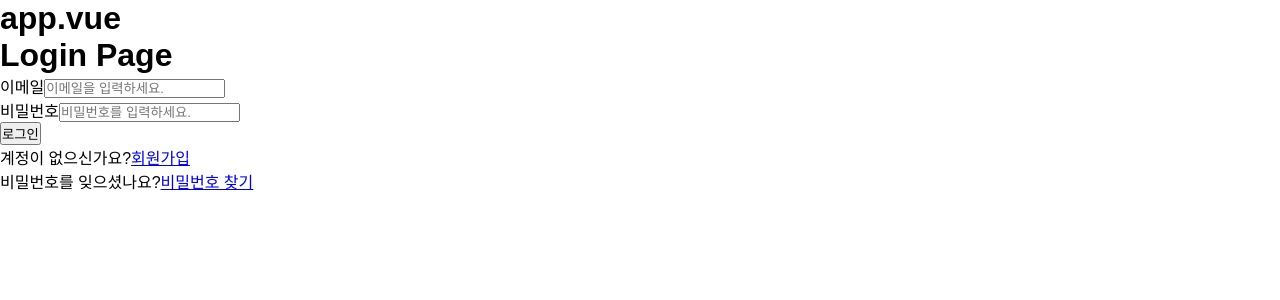
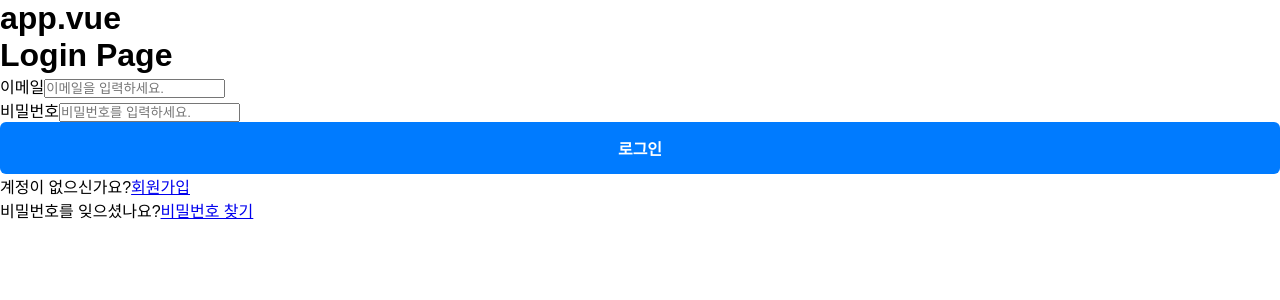
Before and after one commit to jhmin-study/rm-front, a Vue app: page /login in a window 1280 px wide. Shown: the top 300 px of the page. Built offline with nearby package versions, Linux system fonts and the light colour scheme.

Commit message:
수정 시 GET 요청 Authorization 추가

```diff
--- a/src/assets/styles/common.css
+++ b/src/assets/styles/common.css
@@ -8,3 +8,27 @@
   margin: 0;
   box-sizing: border-box;
 }
+
+.effect-button {
+  width: 100%;
+  padding: 14px 20px;
+  background-color: #007bff;
+  color: white;
+  border: none;
+  font-size: 16px;
+  font-weight: bold;
+  border-radius: 6px;
+  cursor: pointer;
+  transition: background-color 0.3s ease, transform 0.2s ease;
+}
+
+
+.effect-button:hover {
+  background-color: #0056b3;
+  transform: translateY(-1px);
+}
+
+.effect-button:active {
+  background-color: #004494;
+  transform: translateY(0);
+}
--- a/src/pages/WorkplaceForm.vue
+++ b/src/pages/WorkplaceForm.vue
@@ -102,6 +102,7 @@ const form = ref({
            },
          }
        );
+       console.log(res.data);
        return res.data.data[0]?.b_stt === '계속사업자';
      } catch (e) {
        console.error('유효성 검사 오류:', e);
@@ -136,7 +137,10 @@ const handleSubmit = async () => {
 onMounted(async () => {
   if (isEdit.value) {
     try {
-      const res = await axios.get(`/api/workplace/${props.workplaceId}`);
+      const res = await axios.get(`/api/workplace/${props.workplaceId}`, {
+        headers : {Authorization : localStorage.getItem('token')}
+      });
+      console.log(res.data);
       form.value = res.data;
     } catch (e) {
       console.error('데이터 불러오기 실패:', e);
```
